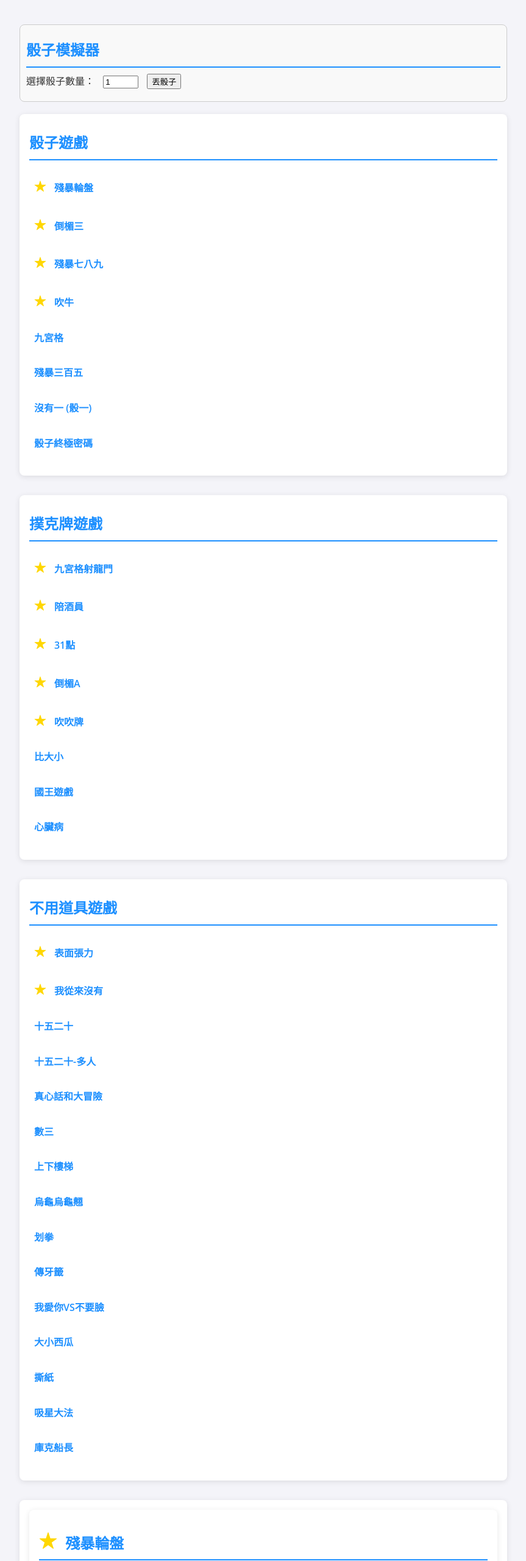
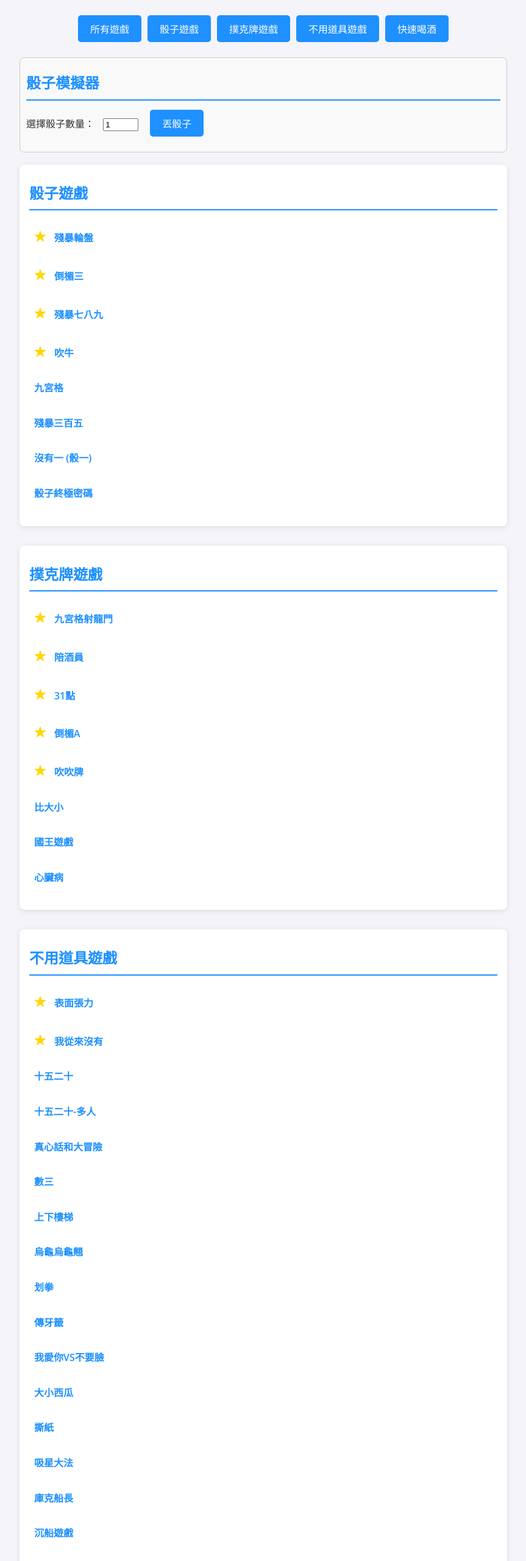
Before and after one commit to jacky88927/drinking-games, a plain HTML site: page index.html in a window 1280 px wide. Shown: the part 180-2740 px from the top of the page at 61% size, without its empty margins (208-1071 px from the left). Drawn offline with Linux system fonts and the light colour scheme.

Commit message:
Add files via upload

```diff
--- a/index.html
+++ b/index.html
@@ -10,14 +10,21 @@
 <body>
     <header>
         <h1>喝酒遊戲</h1>
-        <p>超過30種熱門的聚會喝酒遊戲! </p>
+        <p>超過30種熱門的聚會喝酒遊戲!</p>
     </header>
     <main>
+        <div id="filter-buttons" class="filter-buttons">
+            <button class="filter-btn" onclick="filterGames('all')">所有遊戲</button>
+            <button class="filter-btn" onclick="filterGames('dice')">骰子遊戲</button>
+            <button class="filter-btn" onclick="filterGames('card')">撲克牌遊戲</button>
+            <button class="filter-btn" onclick="filterGames('no-prop')">不用道具遊戲</button>
+            <button class="filter-btn" onclick="filterGames('quick-drinking')">快速喝酒</button>
+        </div>
         <div id="dice-roller">
             <h2>骰子模擬器</h2>
             <label for="dice-count">選擇骰子數量：</label>
             <input type="number" id="dice-count" value="1" min="1" max="10">
-            <button id="roll-dice">丟骰子</button>
+            <button id="roll-dice" class="filter-btn">丟骰子</button>
             <div id="dice-results"></div>
         </div>
         <section>
--- a/scripts.js
+++ b/scripts.js
@@ -76,7 +76,7 @@ document.addEventListener('DOMContentLoaded', function() {
             category: 'dice',
             ease: 3,
             alcohol: 2,
-            players: '2~6',
+            players: '<6',
             recommended: true
         },
         {
@@ -88,7 +88,7 @@ document.addEventListener('DOMContentLoaded', function() {
             category: 'dice',
             ease: 1,
             alcohol: 4,
-            players: '2~8',
+            players: '<8',
             recommended: false
         },
         {
@@ -149,7 +149,7 @@ document.addEventListener('DOMContentLoaded', function() {
             category: 'card',
             ease: 2,
             alcohol: 4,
-            players: '2~6',
+            players: '<6',
             recommended: true
         },
         {
@@ -463,7 +463,23 @@ document.addEventListener('DOMContentLoaded', function() {
             alcohol: 3,
             players: '>4',
             recommended: false
-        }
+        },
+        {
+            id: 'game32',
+            title: '沉船遊戲',
+            description: `沉船遊戲因為可以加入不同酒種到酒裡，所以你可以選擇混酒形式或是類似於燒啤、野格炸彈這樣的調酒類型去玩。<br>
+            <strong>遊戲規則：</strong>
+            <ol>
+                <li>準備一大一小的酒杯，大酒杯倒入2/3的任意酒類。</li>
+                <li>再將小酒杯放到大酒杯中，玩家開始輪流倒酒到小杯子中，倒多少都可以，最後讓小酒杯翻倒或是沉下去的就輸了！懲罰就要整杯酒一起喝下去！</li>
+            </ol>`,
+            category: 'no-prop',
+            ease: 1,
+            alcohol: 5,
+            players: '>2',
+            recommended: false
+        },
+
     ];
 
     const diceGames = document.getElementById('dice-games');
@@ -504,4 +520,36 @@ document.addEventListener('DOMContentLoaded', function() {
         `;
         gameDetails.appendChild(gameSection);
     });
+
+    window.filterGames = function(category) {
+        const allGames = document.querySelectorAll('#dice-games li, #card-games li, #no-prop-games li');
+        const allSections = document.querySelectorAll('#game-details section');
+
+        allGames.forEach(game => {
+            game.style.display = 'none';
+        });
+
+        allSections.forEach(section => {
+            section.style.display = 'none';
+        });
+
+        if (category === 'all') {
+            allGames.forEach(game => {
+                game.style.display = 'block';
+            });
+            allSections.forEach(section => {
+                section.style.display = 'block';
+            });
+        } else {
+            games.forEach(game => {
+                if (game.category === category || (category === 'quick-drinking' && game.alcohol > 3)) {
+                    const gameLink = document.querySelector(`#${game.category}-games li a[href="#${game.id}"]`);
+                    if (gameLink) {
+                        gameLink.parentElement.style.display = 'block';
+                        document.getElementById(game.id).style.display = 'block';
+                    }
+                }
+            });
+        }
+    };
 });
--- a/styles.css
+++ b/styles.css
@@ -164,3 +164,29 @@ a {
     background-size: cover;
     margin: 5px;
 }
+
+.filter-buttons {
+    display: flex;
+    justify-content: center;
+    margin-bottom: 1em;
+}
+
+.filter-btn {
+    background-color: #1E90FF;
+    border: none;
+    color: white;
+    padding: 10px 20px;
+    margin: 5px;
+    border-radius: 5px;
+    cursor: pointer;
+    font-size: 1em;
+    transition: background-color 0.3s ease, transform 0.2s;
+}
+
+.filter-btn:hover {
+    background-color: #4169E1;
+}
+
+.filter-btn:active {
+    transform: scale(0.95);
+}
```
